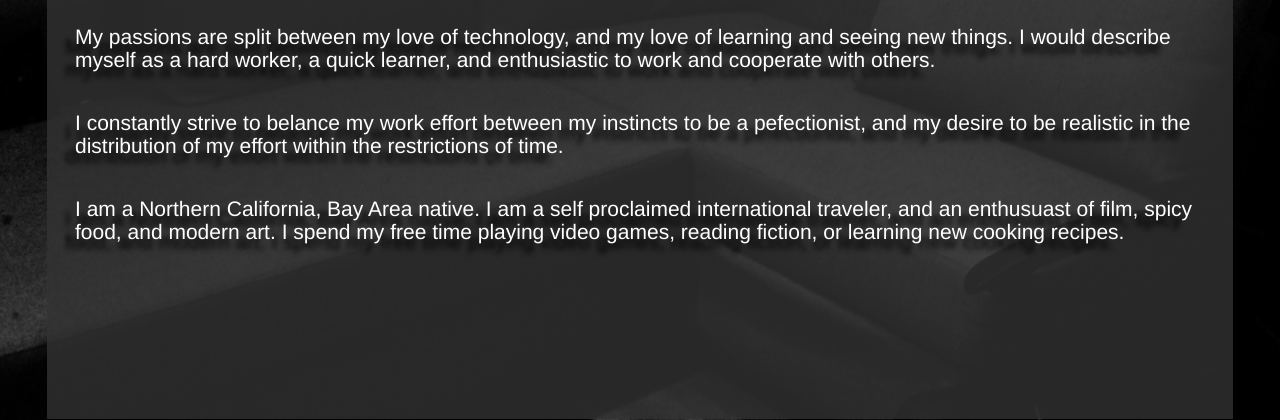
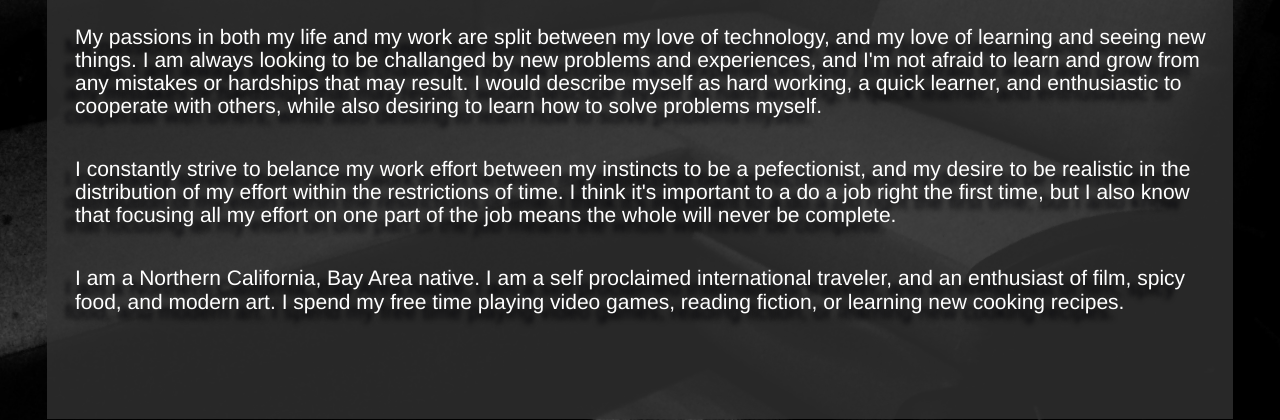
Before and after one commit to shoshanimayan/shoshanimayan.github.io, a plain HTML site: page index.html in a window 1280 px wide. Shown: the part 543-963 px from the top of the page. Drawn offline with nearby package versions, Linux system fonts and the light colour scheme.

Commit message:
updated paragraph

```diff
--- a/index.html
+++ b/index.html
@@ -32,11 +32,10 @@
         <h2><strong>About me</strong> <h2>
            <div>
              <p>Hello, I'm Mayan Shoshani, a computer science student, and programmer at The University of California, Irvine. </p>
-<p>After completing my high school Diploma at santa clara high school, I began working towards my bachelor's degree in Computer Science at UCI. Now, in the second year of my college education, I have begun to seek internships, as well as work and research opportunities to help expand my skill repertoire and increase my work experience.  </p>
-
-             <p> My passions are split between my love of technology, and my love of learning and seeing new things. I would describe myself as a hard worker, a quick learner, and enthusiastic to work and cooperate with others.  </p>
-             <p>I constantly strive to belance my work effort between my instincts to be a pefectionist, and my desire to be realistic in the distribution of my effort within the restrictions of time.</p>
-             <p>I am a Northern California, Bay Area native. I am a self proclaimed international traveler, and an enthusuast of film, spicy food, and modern art. I spend my free time playing video games, reading fiction, or learning new cooking recipes. </p>
+            <p>After completing my high school Diploma at santa clara high school, I began working towards my bachelor's degree in Computer Science at UCI. Now, in the second year of my college education, I have begun to seek internships, as well as work and research opportunities to help expand my skill repertoire and increase my work experience.  </p>
+             <p> My passions in both my life and my work are split between my love of technology, and my love of learning and seeing new things. I am always looking to be challanged by new problems and experiences, and I'm not afraid to learn and grow from any mistakes or hardships that may result. I would describe myself as hard working, a quick learner, and enthusiastic to cooperate with others, while also desiring to learn how to solve problems myself.  </p>
+             <p>I constantly strive to belance my work effort between my instincts to be a pefectionist, and my desire to be realistic in the distribution of my effort within the restrictions of time. I think it's important to a do a job right the first time, but I also know that focusing all my effort on one part of the job means the whole will never be complete.</p>
+             <p>I am a Northern California, Bay Area native. I am a self proclaimed international traveler, and an enthusiast of film, spicy food, and modern art. I spend my free time playing video games, reading fiction, or learning new cooking recipes. </p>
         </div>
        </div>
 
```
